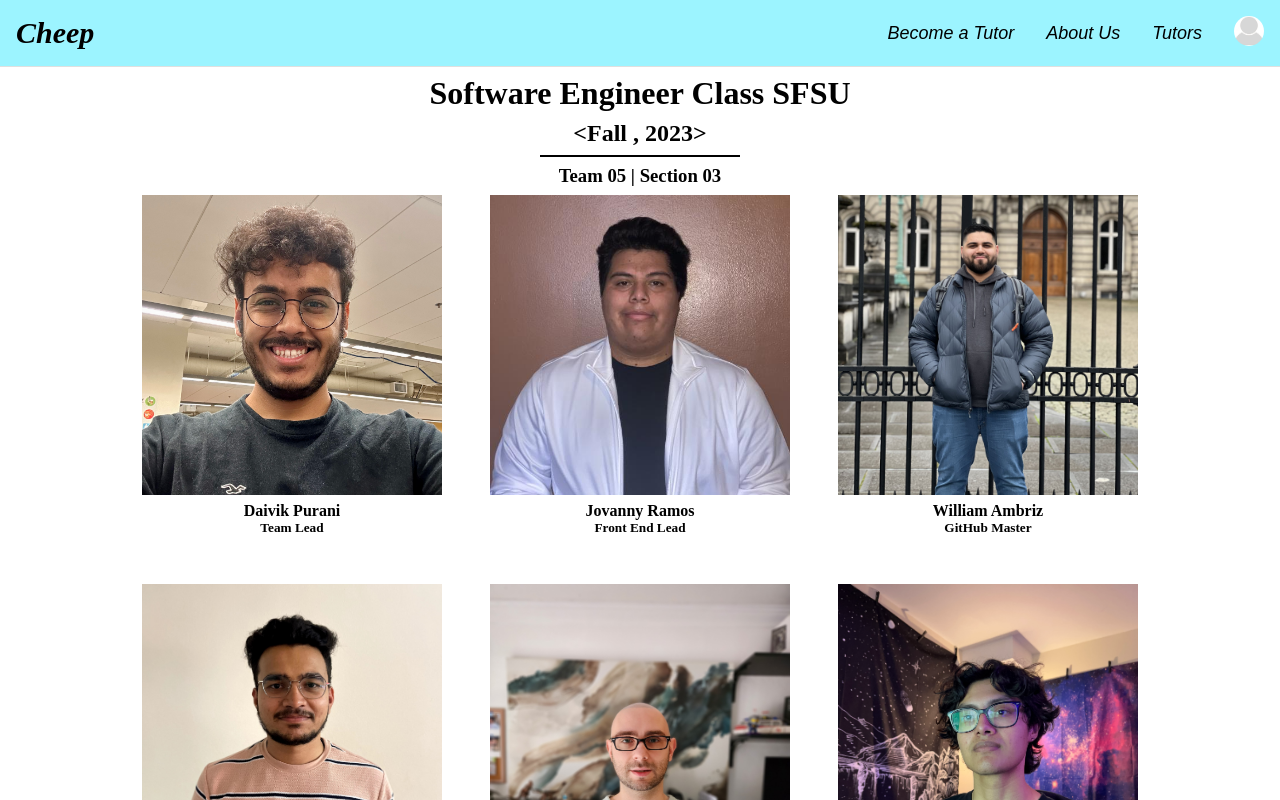
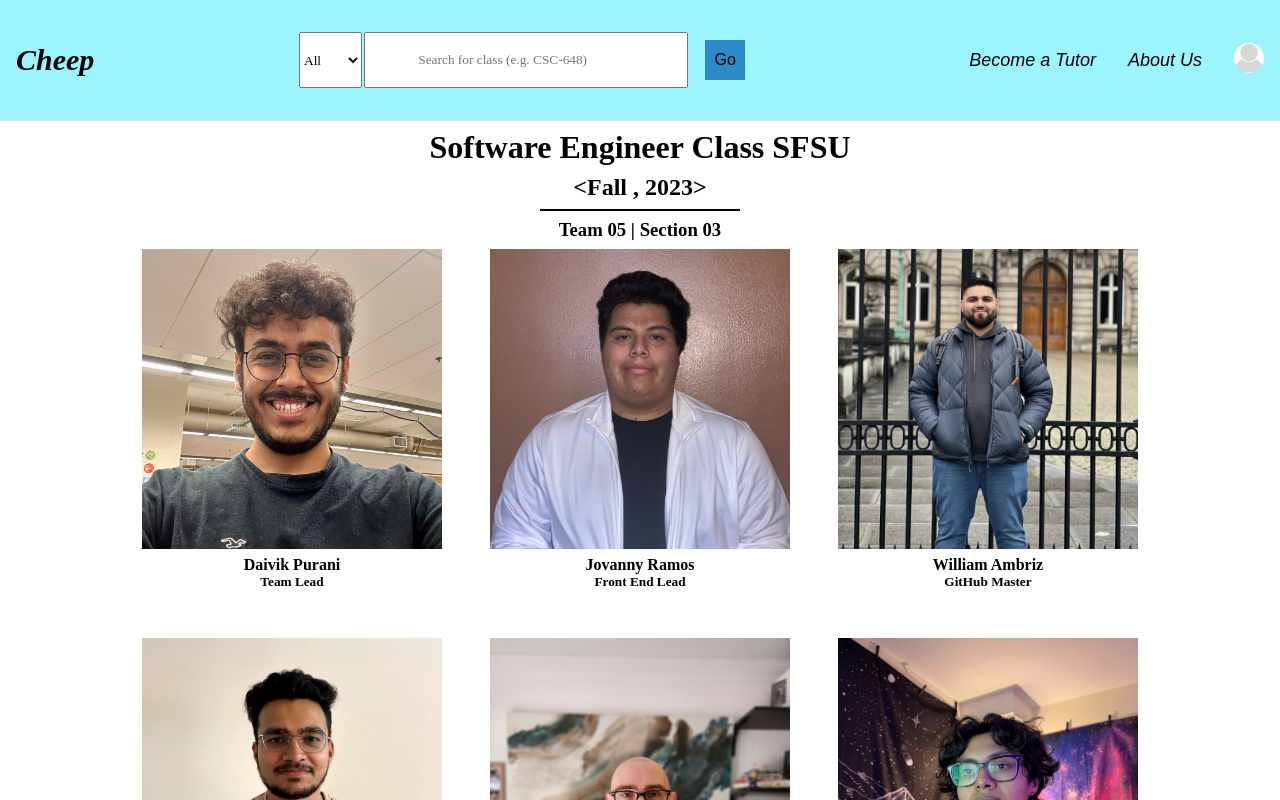
Before and after one commit to spushkin/CSC648_SFSU_Tutor_Project, a React (Create React App) app in the folder application/Front-End/: page /about in a window 1280 px wide. Shown: the top 800 px of the page. Built offline with nearby package versions, Linux system fonts and the light colour scheme; a web font is replaced by a local one.

Commit message:
Working Search Bar in Nav bar w/redirection but no local storage of user input

```diff
--- a/application/Front-End/public/assets/css/navStyle.css
+++ b/application/Front-End/public/assets/css/navStyle.css
@@ -101,3 +101,7 @@ nav .menu span {
 	border-radius: 50%;
 	background-color: gray;
 }
+
+.searchBar {
+    padding-right: 10vh;
+}
--- a/application/Front-End/src/pages/Index.js
+++ b/application/Front-End/src/pages/Index.js
@@ -13,27 +13,6 @@ function Index() {
 		<Fragment>
 			<NavMenu />
 			<div className="searchBox">
-				<div className="titleBox">
-					<h2 className="center">
-						<i>Best Place to find SFSU tutors</i>
-					</h2>
-					<h2 className="center">
-						<i>for SFSU Students</i>
-					</h2>
-				</div>
-
-				<SearchBar setResults={setResults} />
-
-				{results.length > 0 && <TutorsSearchBox results={results} />}
-
-				<div className="bottomTitleBox">
-					<h4 className="center">
-						<i>
-							One of the greatest collection of San Francisco State Universtiy
-							experts in 100+ subjects ready to educate you on your time!
-						</i>
-					</h4>
-				</div>
 
 				<div className="RecentlyApplied">
 					<h2 className="recent">
--- a/application/Front-End/src/pages/NavMenu.js
+++ b/application/Front-End/src/pages/NavMenu.js
@@ -1,8 +1,11 @@
 import React, { Fragment, useState } from "react";
 import { Link, NavLink } from "react-router-dom";
+import SearchBar from "./SearchBar";
+import TutorsSearchBox from "./TutorsSearchBox";
 
 function NavMenu() {
 	const [menuOpen, setMenuOpen] = useState(false);
+	const [results, setResults] = useState([]);
 
 	return (
 		<Fragment>
@@ -17,6 +20,10 @@ function NavMenu() {
 					<span></span>
 				</div>
 				<ul className={menuOpen ? "open" : ""}>
+					<li className="searchBar">
+						<SearchBar setResults={setResults} />
+					</li>
+
 					<li>
 						<Link to="/template">Become a Tutor</Link>
 					</li>
@@ -26,13 +33,11 @@ function NavMenu() {
 					</li>
 
 					<li>
-						<Link to="/tutors">Tutors</Link>
-					</li>
-					<li>
 						<Link to="/"><img src={require("../images/sillouette.jpg")} className="iconStyle" /></Link>
 					</li>
 				</ul>
 			</nav>
+			{results.length > 0 && <TutorsSearchBox results={results} />}
 		</Fragment>
 	);
 }
--- a/application/Front-End/src/pages/SearchBar.jsx
+++ b/application/Front-End/src/pages/SearchBar.jsx
@@ -98,13 +98,13 @@ function SearchBar({ setResults }) {
 						value={input}
 						onChange={(e) => handleChange(e.target.value)}
 					/>{" "}
-					<button
+					<Link to="/tutors"><button
 						type="submit"
 						className="goButton"
 						onClick={() => handleSubmit()}
 					>
 						Go
-					</button>
+					</button> </Link>
 				</form>
 			</div>
 		</Fragment>
--- a/application/Front-End/src/pages/Tutors.js
+++ b/application/Front-End/src/pages/Tutors.js
@@ -1,9 +1,6 @@
 import React, { Fragment, useState } from "react";
 import { Link } from "react-router-dom";
 import NavMenu from "./NavMenu";
-import Footer from "./Footer";
-import SearchBar from "./SearchBar";
-import TutorsSearchBox from "./TutorsSearchBox";
 
 function Tutors() {
 	const [results, setResults] = useState([]);
@@ -12,11 +9,6 @@ function Tutors() {
 		<Fragment>
 			<NavMenu />
 			<br />
-			<SearchBar setResults={setResults} />
-
-			<TutorsSearchBox results={results} />
-
-			{/* <Footer /> */}
 		</Fragment>
 	);
 }
```
